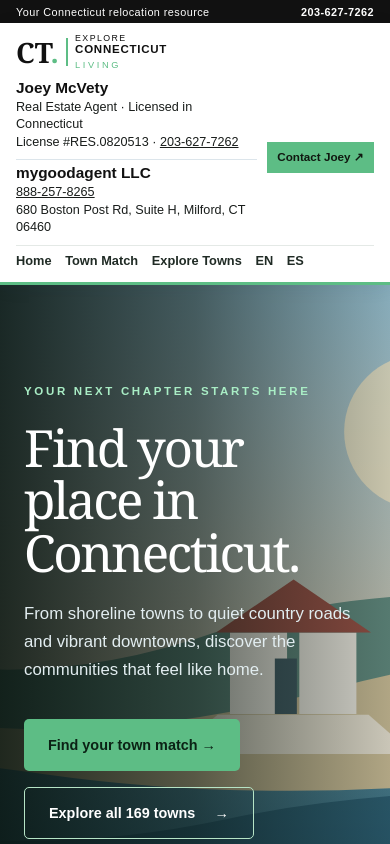
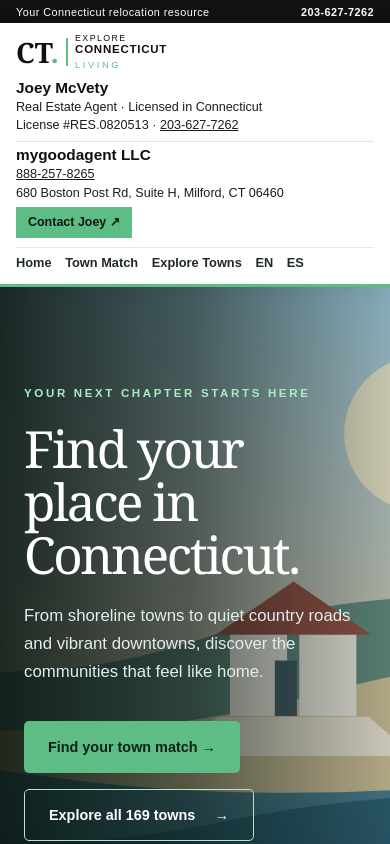
Before and after one commit to joeysellsct/Explore-Connecticut-Living, a Next.js app: page /en in a window 390 px wide. Shown: the top 844 px of the page. Built offline with nearby package versions, Linux system fonts and the light colour scheme.

Commit message:
Position mobile Contact Joey below brokerage and style unified footer

```diff
--- a/app/globals.css
+++ b/app/globals.css
@@ -129,3 +129,17 @@
  .brand-header .agent-contact{padding:.45rem;font-size:.68rem;max-width:90px}
  .brand-header .agent-header-text .agent-identity span,.brand-header .agent-header-text .broker-identity span{font-size:.75rem}
 }
+
+
+/* Unified footer and streamlined mobile contact action */
+.footer-brand{display:flex;flex-direction:column;gap:.12rem;padding-bottom:.45rem;margin-bottom:.25rem;border-bottom:1px solid rgba(255,255,255,.2)}
+.footer-brand strong{font-size:1.12rem}
+.footer-brand span{font-size:.84rem;color:#d2e2e5}
+@media(max-width:760px){
+ .brand-header .agent-header{flex-direction:column;align-items:stretch;gap:.35rem}
+ .brand-header .agent-header-text{width:100%}
+ .brand-header .agent-contact{align-self:flex-start;max-width:none;padding:.42rem .75rem;font-size:.78rem;line-height:1.35}
+ .compliance-footer .footer-brand{padding-bottom:.4rem;margin-bottom:.15rem}
+ .compliance-footer .footer-brand strong{font-size:1rem}
+ .compliance-footer .footer-brand span{font-size:.78rem}
+}
```
